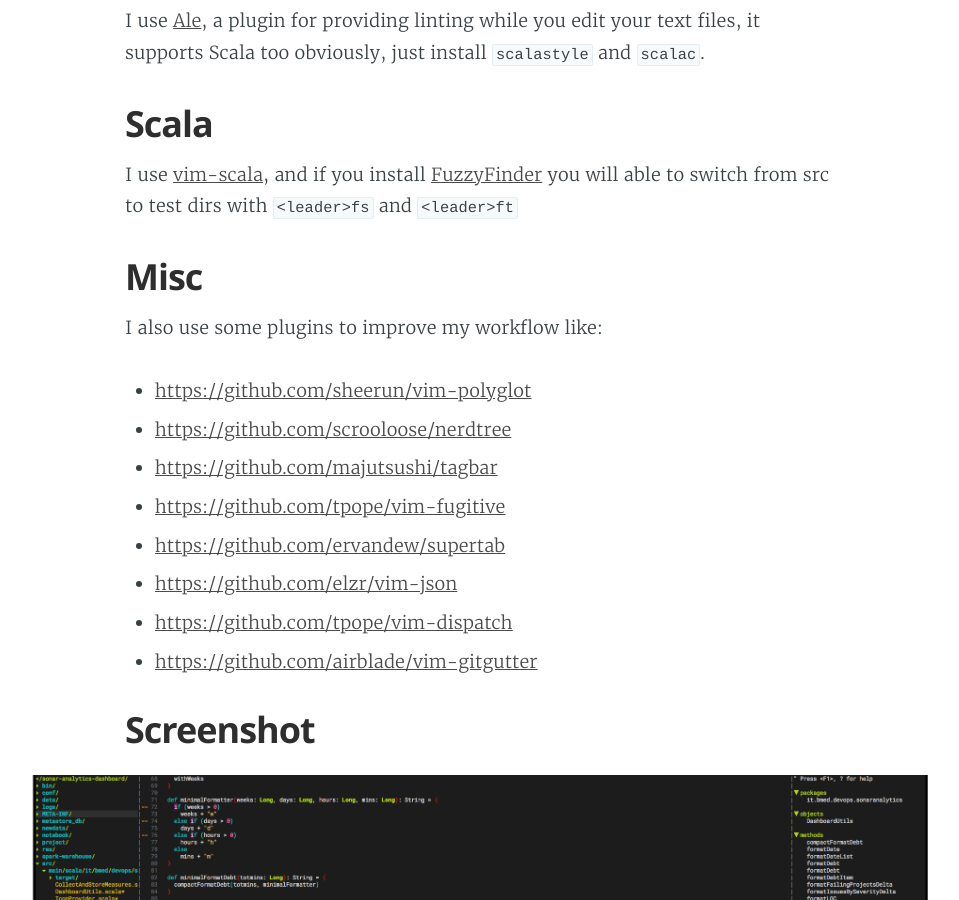
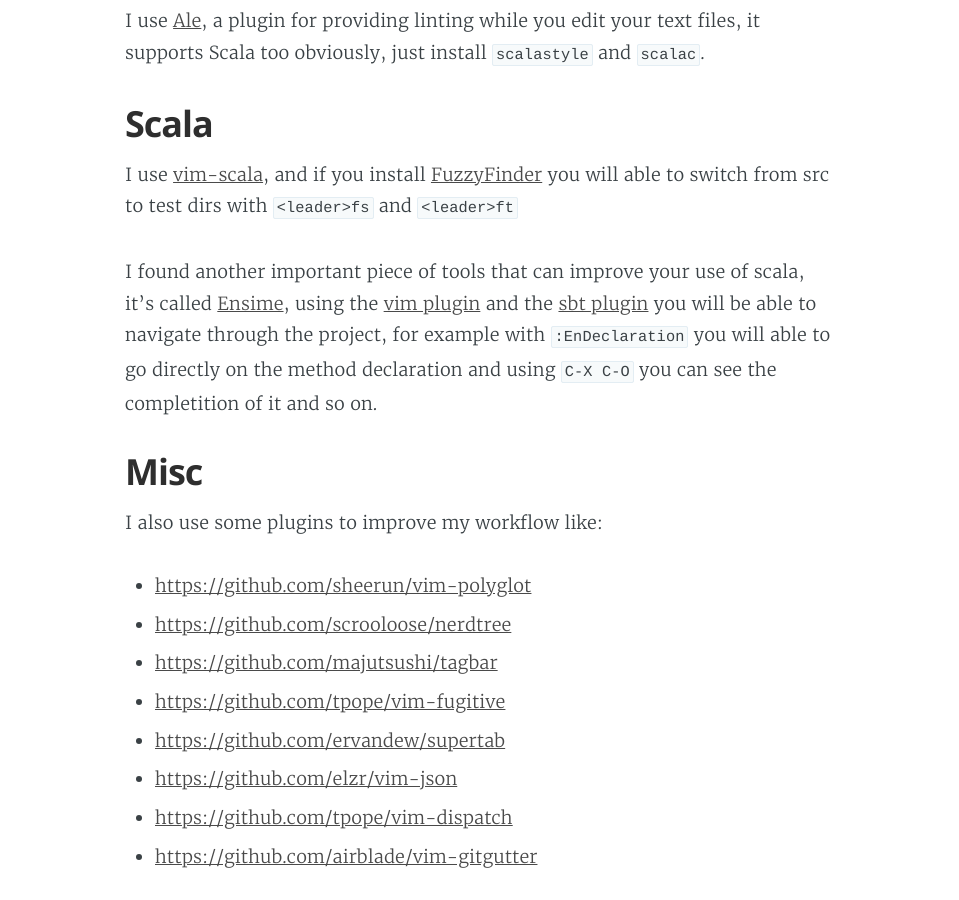
Before and after one commit to dlion/domenicoluciani, a Jekyll site: the page built from _posts/2017-08-09-stairway2vim.md, in a window 1280 px wide and 900 px high, scrolled down 1193 px. Shown: the whole window, without its empty margins (160-1119 px from the left). Built offline with Jekyll 4.4.1, drawn with Linux system fonts in a browser that asks for light colours; some web fonts are replaced.

Commit message:
Article updated

```diff
--- a/_posts/2017-08-09-stairway2vim.md
+++ b/_posts/2017-08-09-stairway2vim.md
@@ -26,6 +26,8 @@
 I use [vim-scala](https://github.com/derekwyatt/vim-scala), and if you install [FuzzyFinder](https://github.com/vim-scripts/FuzzyFinder) you will able to switch from src to
 test dirs with `<leader>fs` and `<leader>ft`
 
+I found another important piece of tools that can improve your use of scala, it's called [Ensime](http://ensime.org/), using the [vim plugin](http://ensime.org/editors/vim/) and the [sbt plugin](http://ensime.org/build_tools/sbt/) you will be able to navigate through the project, for example with `:EnDeclaration` you will able to go directly on the method declaration and using `C-X C-O` you can see the completition of it and so on.
+
 ## Misc
 
 I also use some plugins to improve my workflow like:
```
